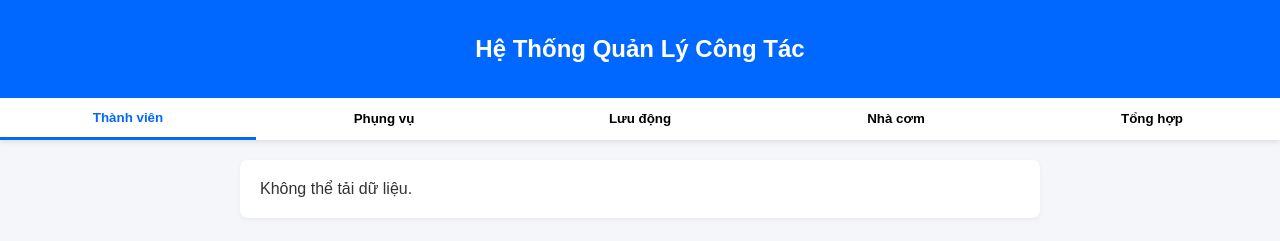
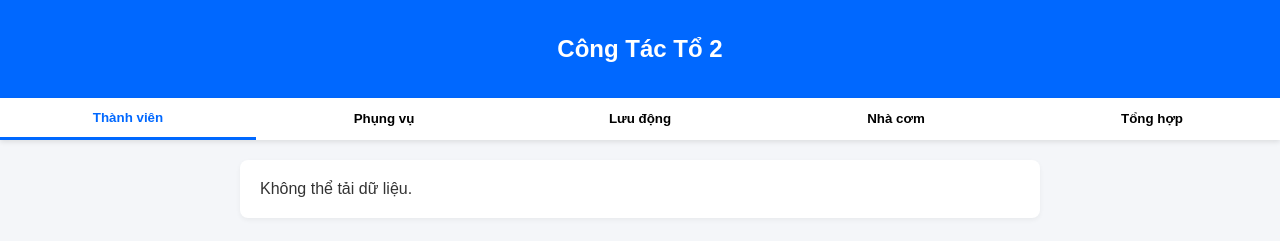
Before and after one commit to viplaminh93-cloud/CongTacTo2, a plain HTML site: page index.html in a window 1280 px wide. Drawn offline with Linux system fonts and the light colour scheme; no server answers.

Commit message:
Update title and header for Công Tác Tổ 2

```diff
--- a/index.html
+++ b/index.html
@@ -3,7 +3,7 @@
 <head>
     <meta charset="UTF-8">
     <meta name="viewport" content="width=device-width, initial-scale=1.0">
-    <title>Quản Lý Công Tác Tổ</title>
+    <title>Công Tác Tổ 2</title>
     <link rel="manifest" href="manifest.json">
     <meta name="theme-color" content="#0068ff">
     <style>
@@ -23,7 +23,7 @@
 <body>
 
     <header>
-        <h2>Hệ Thống Quản Lý Công Tác</h2>
+        <h2>Công Tác Tổ 2</h2>
     </header>
 
     <nav>
```
